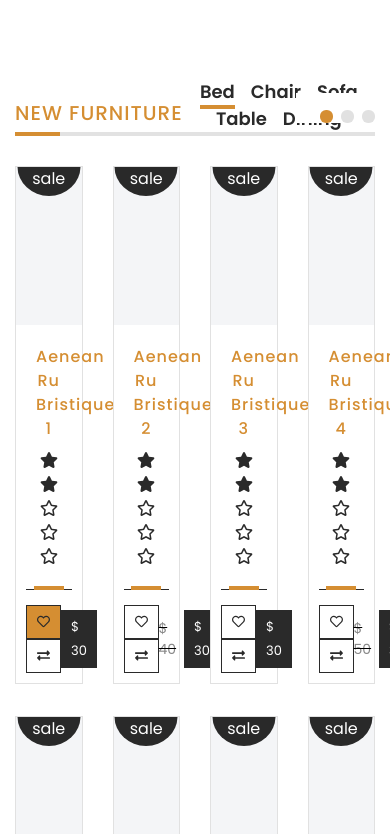
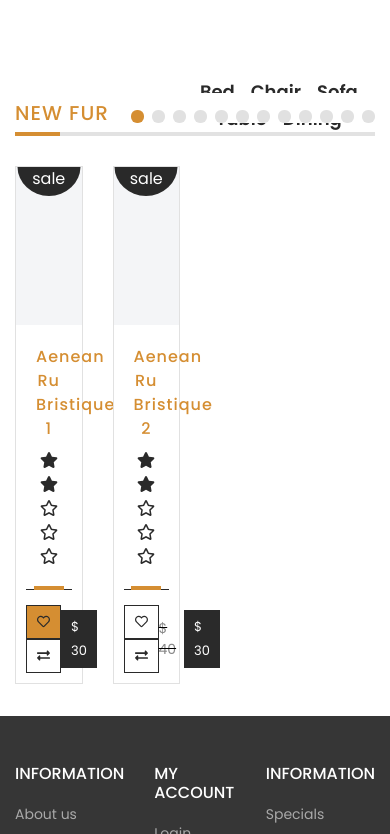
Before and after one commit to matwjablonski/kodilla-wdp-2505-01, a React (Create React App) app: page / in a window 390 px wide. Shown: the part 830-1664 px from the top of the page. Built offline with nearby package versions, Linux system fonts and the light colour scheme.

Commit message:
dodano funkcję zapisywania w stanie aplikacji aktualnego trybu RWD

```diff
--- a/src/components/features/NewFurniture/NewFurniture.js
+++ b/src/components/features/NewFurniture/NewFurniture.js
@@ -15,25 +15,39 @@ class NewFurniture extends React.Component {
   }
 
   handleCategoryChange(newCategory) {
-    this.setState({ activeCategory: newCategory });
+    this.setState({ activeCategory: newCategory, activePage: 0 });
   }
 
   render() {
-    const { categories, products } = this.props;
+    const { categories, products, device } = this.props;
     const { activeCategory, activePage } = this.state;
 
     const categoryProducts = products.filter(item => item.category === activeCategory);
-    const pagesCount = Math.ceil(categoryProducts.length / 8);
+
+    //NOTE: wartości są orientacyjne - mogą się zmienić po wdrozeniu layoutu RWD z zadania 17
+    const itemsPerDevice = {
+      desktop:8,
+      tablet:3,
+      mobile:2,
+    }
+
+    const itemsPerPage = itemsPerDevice[device];
+    const pagesCount = Math.ceil(categoryProducts.length / itemsPerPage);
+
+    const visibleProducts = categoryProducts.slice(
+      activePage * itemsPerPage,
+      (activePage + 1) * itemsPerPage
+    );
 
     const dots = [];
     for (let i = 0; i < pagesCount; i++) {
       dots.push(
-        <li>
+        <li key={i}>
           <a
             onClick={() => this.handlePageChange(i)}
-            className={i === activePage && styles.active}
+            className={i === activePage ? styles.active : undefined}
           >
-            page {i}
+            page {i + 1}
           </a>
         </li>
       );
@@ -52,7 +66,7 @@ class NewFurniture extends React.Component {
                   {categories.map(item => (
                     <li key={item.id}>
                       <a
-                        className={item.id === activeCategory && styles.active}
+                        className={item.id === activeCategory ? styles.active : undefined}
                         onClick={() => this.handleCategoryChange(item.id)}
                       >
                         {item.name}
@@ -67,7 +81,7 @@ class NewFurniture extends React.Component {
             </div>
           </div>
           <div className='row'>
-            {categoryProducts.slice(activePage * 8, (activePage + 1) * 8).map(item => (
+            {visibleProducts.map(item => (
               <div key={item.id} className='col-3'>
                 <ProductBox {...item} />
               </div>
@@ -98,6 +112,7 @@ NewFurniture.propTypes = {
       newFurniture: PropTypes.bool,
     })
   ),
+  device: PropTypes.string,
 };
 
 NewFurniture.defaultProps = {
--- a/src/components/features/NewFurniture/NewFurnitureContainer.js
+++ b/src/components/features/NewFurniture/NewFurnitureContainer.js
@@ -4,10 +4,12 @@ import NewFurniture from './NewFurniture';
 
 import { getAll } from '../../../redux/categoriesRedux.js';
 import { getNew } from '../../../redux/productsRedux.js';
+import { getDevice } from '../../../redux/deviceRedux.js';
 
 const mapStateToProps = state => ({
   categories: getAll(state),
   products: getNew(state),
+  device: getDevice(state),
 });
 
 export default connect(mapStateToProps)(NewFurniture);
--- a/src/components/layout/MainLayout/MainLayout.js
+++ b/src/components/layout/MainLayout/MainLayout.js
@@ -1,10 +1,33 @@
-import React from 'react';
+import React, {useEffect} from 'react';
 import PropTypes from 'prop-types';
-
+import { useDispatch } from 'react-redux';
 import Header from '../Header/Header';
 import Footer from '../Footer/Footer';
+import { setDevice } from '../../../redux/deviceRedux';
 
-const MainLayout = ({ children }) => (
+const MainLayout = ({ children }) => {
+
+  const dispatch=useDispatch();
+
+  useEffect(()=> {
+    const handleResize = () => {
+      const width = window.innerWidth;
+      if (width < 768) {
+        dispatch(setDevice('mobile'));
+      } else if (width < 1024) {
+        dispatch(setDevice('tablet'));
+      } else {
+        dispatch(setDevice('desktop'));
+      }
+    };
+
+    handleResize();
+
+    window.addEventListener('resize', handleResize);
+    return () => window.removeEventListener('resize', handleResize);
+  }, [dispatch])
+
+  return (
     <div>
       <Header />
       {children}
@@ -12,6 +35,9 @@ const MainLayout = ({ children }) => (
     </div>
   );
 
+}
+
+
 MainLayout.propTypes = {
   children: PropTypes.node,
 };
--- /dev/null
+++ b/src/redux/deviceRedux.js
@@ -0,0 +1,21 @@
+import initialState from './initialState'
+
+const SET_DEVICE = 'SET_DEVICE';
+
+export const setDevice = (device) => ({
+    type:SET_DEVICE,
+    payload: device,
+});
+
+export const getDevice = (state) => state.device;
+
+const deviceReducer = (state = initialState.device, action) => {
+    switch(action.type) {
+        case SET_DEVICE:
+            return action.payload;
+        default:
+            return state;
+    }
+};
+
+export default deviceReducer;
--- a/src/redux/initialState.js
+++ b/src/redux/initialState.js
@@ -232,6 +232,7 @@ const initialState = {
   cart: {
     products: [],
   },
+  device:'desktop'
 };
 
 export default initialState;
--- a/src/redux/store.js
+++ b/src/redux/store.js
@@ -4,12 +4,14 @@ import initialState from './initialState';
 import cartReducer from './cartRedux';
 import categoriesReducer from './categoriesRedux';
 import productsReducer from './productsRedux';
+import deviceReducer from './deviceRedux';
 
 // define reducers
 const reducers = {
   cart: cartReducer,
   categories: categoriesReducer,
   products: productsReducer,
+  device: deviceReducer,
 };
 
 // add blank reducers for initial state properties without reducers
```
Lines whose indentation alone changed are shown as unchanged.
